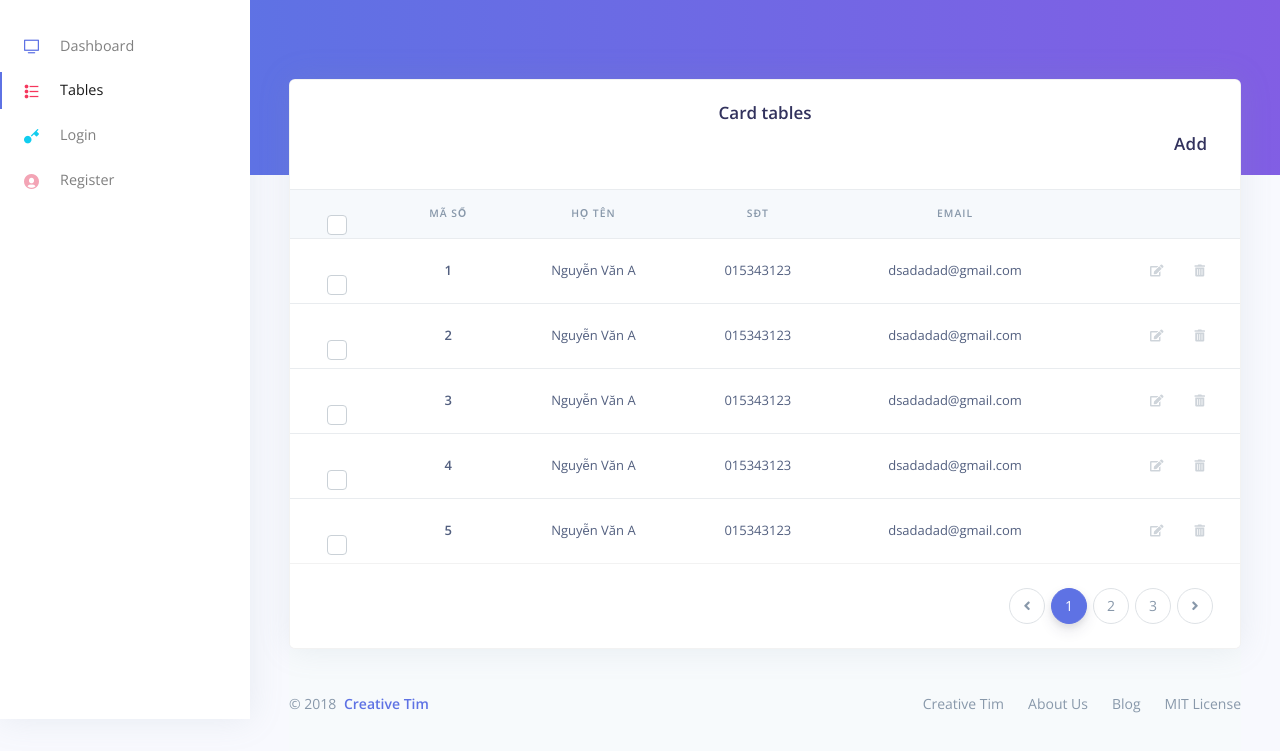
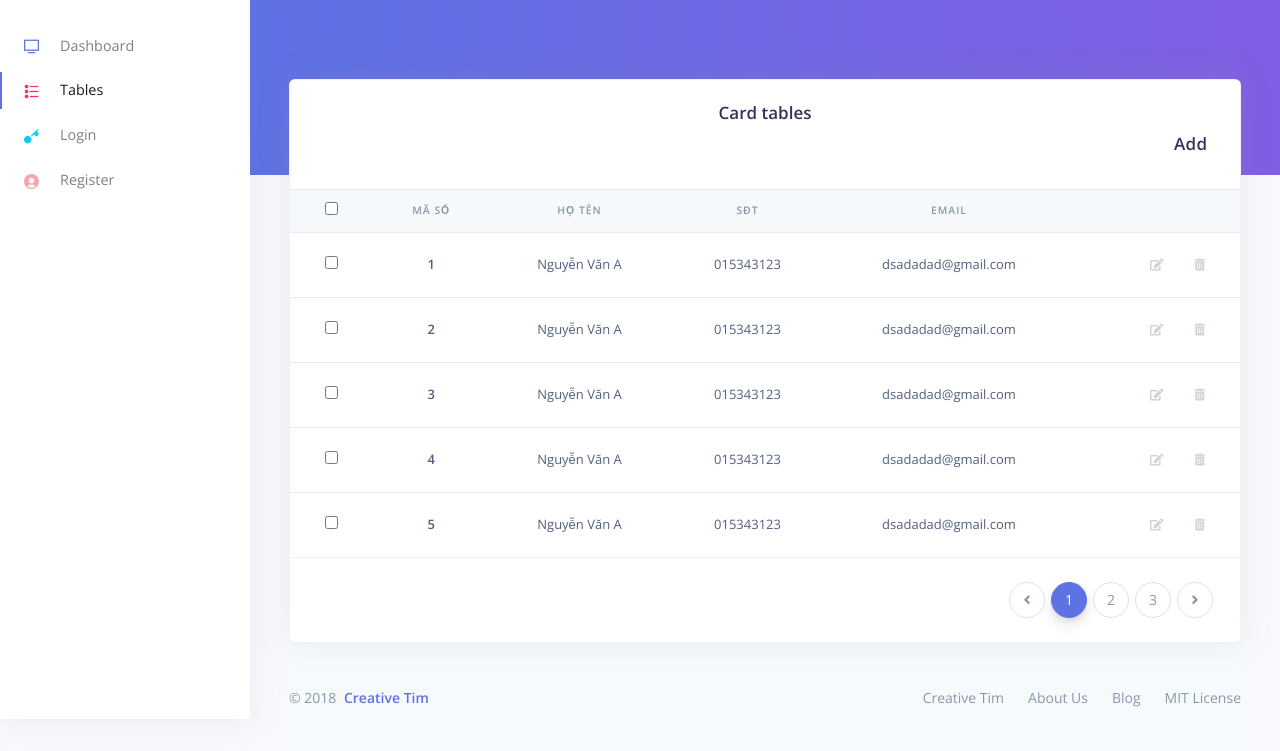
Before and after one commit to thaiphongletran/FEOnlineTest, a website: page Front-End-Online-Test/examples/tables.html in a window 1280 px wide. Shown: the part 81-832 px from the top of the page. Drawn offline with nearby package versions, Linux system fonts and the light colour scheme.

Commit message:
FEOnlineTest

```diff
--- a/Front-End-Online-Test/examples/tables.html
+++ b/Front-End-Online-Test/examples/tables.html
@@ -31,6 +31,12 @@
     <link href="../assets/js/plugins/@fortawesome/fontawesome-free/css/all.min.css" rel="stylesheet" />
     <!-- CSS Files -->
     <link href="../assets/css/argon-dashboard.css?v=1.1.0" rel="stylesheet" />
+    <style>
+        .checkbox-center {
+            text-align: center;
+            vertical-align: middle;
+        }
+    </style>
 </head>
 
 <body class="">
@@ -235,9 +241,8 @@
                                 <thead class="thead-light">
                                     <tr>
                                         <th scope="col">
-                                            <div class="custom-control custom-checkbox text-xs-center">
-                                                <input type="checkbox" class="custom-control-input" id="default1">
-                                                <label class="custom-control-label" for="default1"></label>
+                                            <div class="checkbox-center">
+                                                <input type="checkbox" id="check1">
                                             </div>
                                         </th>
                                         <th scope="col">Mã số</th>
@@ -249,11 +254,8 @@
                                 </thead>
                                 <tbody>
                                     <tr>
-                                        <td>
-                                            <div class="custom-control custom-checkbox">
-                                                <input type="checkbox" class="custom-control-input" id="default2">
-                                                <label class="custom-control-label" for="default2"></label>
-                                            </div>
+                                        <td class="checkbox-center">
+                                            <input type="checkbox" id="check2">
                                         </td>
                                         <th scope="row">1</th>
                                         <td>Nguyễn Văn A</td>
@@ -271,11 +273,8 @@
                                         </td>
                                     </tr>
                                     <tr>
-                                        <td>
-                                            <div class="custom-control custom-checkbox">
-                                                <input type="checkbox" class="custom-control-input" id="default3">
-                                                <label class="custom-control-label" for="default3"></label>
-                                            </div>
+                                        <td class="checkbox-center">
+                                            <input type="checkbox" id="check3">
                                         </td>
                                         <th scope="row">2</th>
                                         <td>Nguyễn Văn A</td>
@@ -293,11 +292,8 @@
                                         </td>
                                     </tr>
                                     <tr>
-                                        <td>
-                                            <div class="custom-control custom-checkbox">
-                                                <input type="checkbox" class="custom-control-input" id="default4">
-                                                <label class="custom-control-label" for="default4"></label>
-                                            </div>
+                                        <td class="checkbox-center">
+                                            <input type="checkbox" id="check4">
                                         </td>
                                         <th scope="row">3</th>
                                         <td>Nguyễn Văn A</td>
@@ -315,11 +311,8 @@
                                         </td>
                                     </tr>
                                     <tr>
-                                        <td>
-                                            <div class="custom-control custom-checkbox">
-                                                <input type="checkbox" class="custom-control-input" id="default5">
-                                                <label class="custom-control-label" for="default5"></label>
-                                            </div>
+                                        <td class="checkbox-center">
+                                            <input type="checkbox" id="check5">
                                         </td>
                                         <th scope="row">4</th>
                                         <td>Nguyễn Văn A</td>
@@ -337,11 +330,8 @@
                                         </td>
                                     </tr>
                                     <tr>
-                                        <td>
-                                            <div class="custom-control custom-checkbox">
-                                                <input type="checkbox" class="custom-control-input" id="default6">
-                                                <label class="custom-control-label" for="default6"></label>
-                                            </div>
+                                        <td class="checkbox-center">
+                                            <input type="checkbox" id="check6">
                                         </td>
                                         <th scope="row">5</th>
                                         <td>Nguyễn Văn A</td>
```
